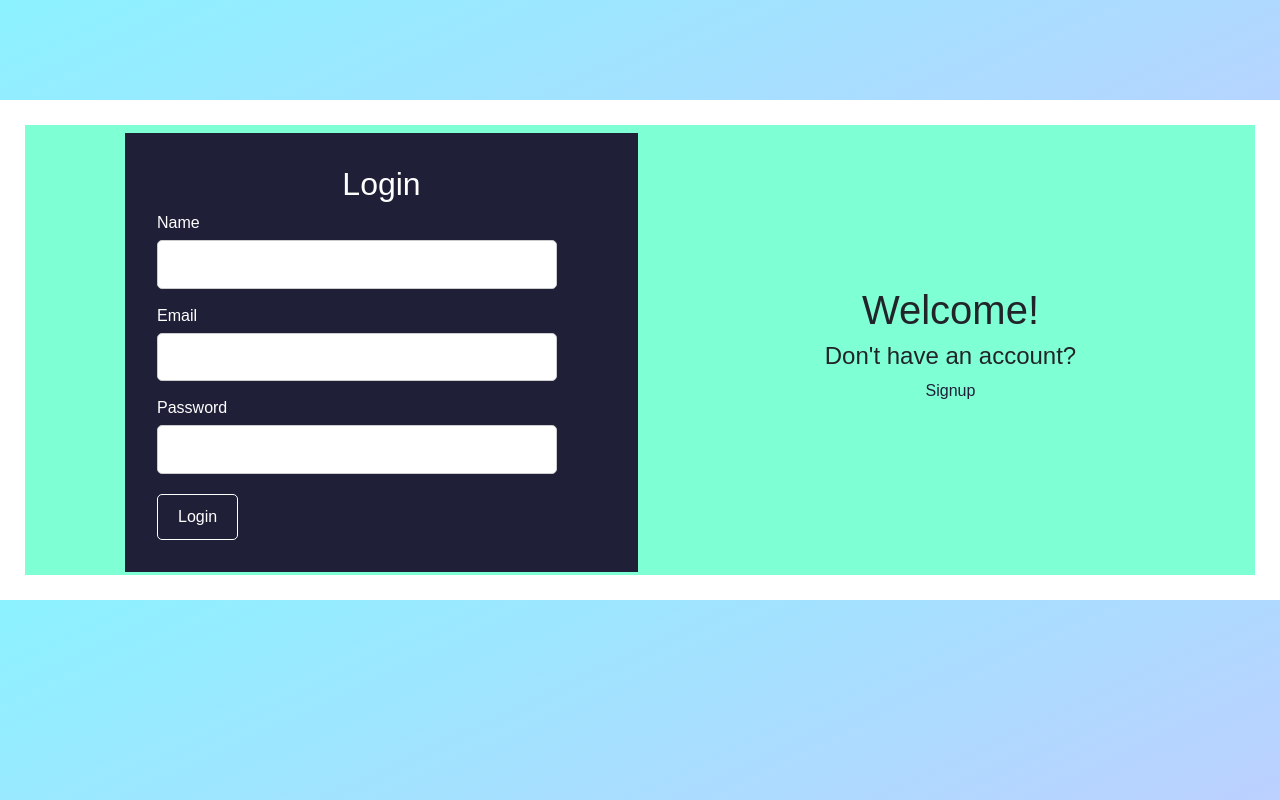
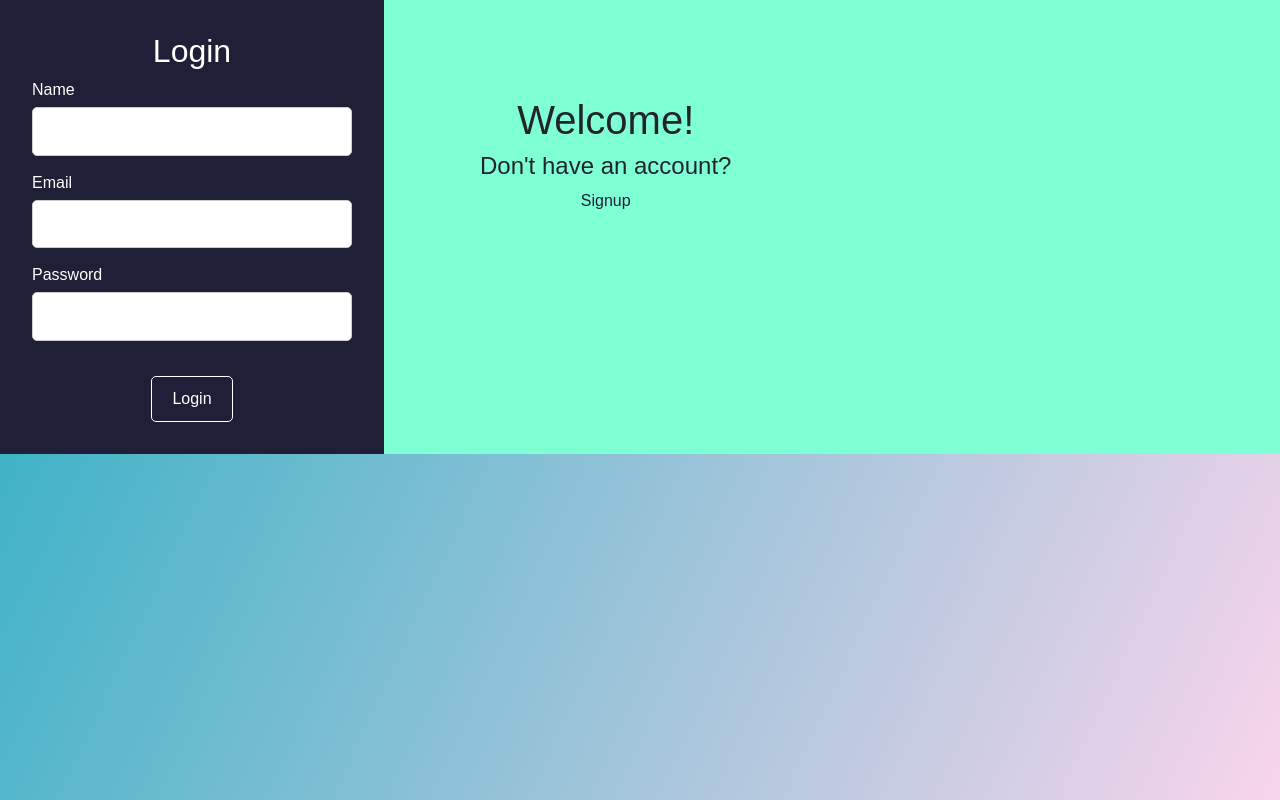
Before and after one commit to Vishnu290504/Fashonista, a React (Vite) app: page / in a window 1280 px wide. Built offline with nearby package versions, Linux system fonts and the light colour scheme; no server answers; the HTML template or start-up script is replaced by a standard one.

Commit message:
Update LoginForm.css

```diff
--- a/src/components/LoginForm.css
+++ b/src/components/LoginForm.css
@@ -1,27 +1,25 @@
 html, body {
   margin: 0;
   padding: 0;
-  background: linear-gradient(to bottom right, #8cf2ff, #d3bfff);
+  background: linear-gradient(115deg, #40b3c7, #ffd6ed);
 }
-
+.l{
+  padding:2rem;
+  background-color: rgb(230, 232, 233);
+  margin:auto;
+  margin-top:10rem;
+  margin-bottom:12rem;
+  max-width: 800px;
+}
   .login-form-container {
-    margin-top: 100px;
-    display: flex;
-    background-color: aquamarine;
-    border: 25px solid white;
-    align-items: center;
-    flex-wrap: wrap;
-    height: 500px;
-    justify-content: center;
+    display:flex;
+  background-color: aquamarine;
   }
 
   .login {
     padding: 1rem;
     background-color: #1f1f38;
     text-align: center;
-    flex: 1;
-    margin: 0.5rem;
-    margin-left: 100px;
   }
 
   .loginform {
@@ -47,10 +45,10 @@ html, body {
 
   input[type='text'],input[type='email'],
   input[type='password'] {
-    width: 400px;
-    padding: 0.7rem;
-    border: 1px solid #ccc;
-    border-radius: 5px;
+    width:320px;
+  padding:0.7rem;
+  border: 1px solid #ccc;
+  border-radius: 5px;
   }
 
   .loginform button {
@@ -62,7 +60,6 @@ html, body {
     border-radius: 5px;
     cursor: pointer;
     margin-top: 20px;
-    display: block;
   }
 
   .loginform button:hover {
@@ -71,9 +68,8 @@ html, body {
   }
 
   .Signup {
-    padding: 3.5rem;
+    padding: 5.5rem;
     text-align: center;
-    flex: 1;
     margin: 0.5rem;
   }
 
```
